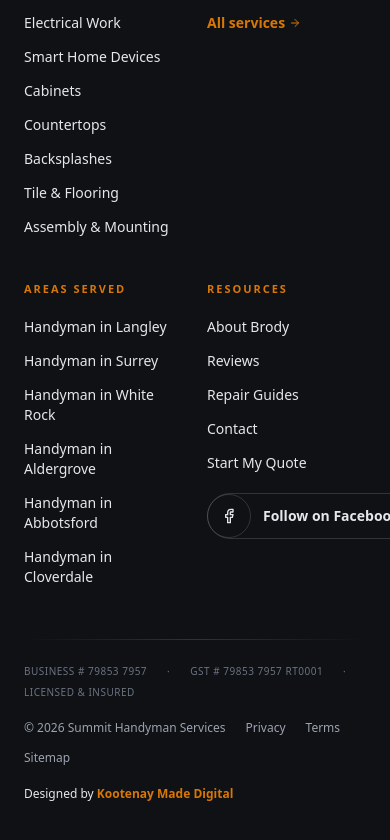
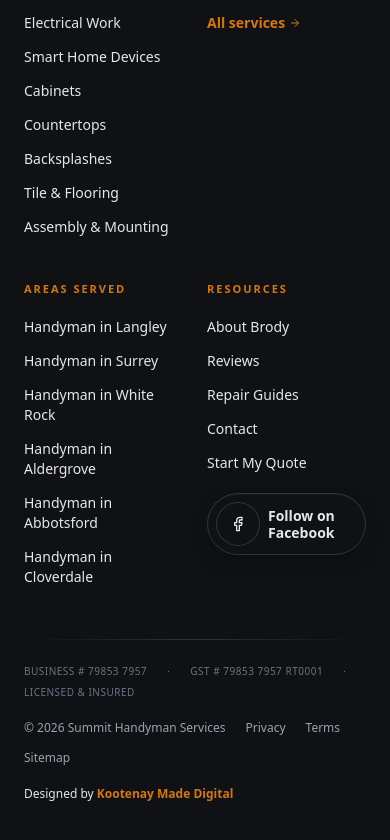
Before and after one commit to KootenayMadeDigital/Summit-Handyman-v2, a Next.js app: page /quote in a window 390 px wide. Shown: the part 3107-3947 px from the top of the page. Built offline with nearby package versions, Linux system fonts and the light colour scheme; a web font is replaced by a local one.

Commit message:
fix: keep footer facebook link inside mobile layout

```diff
--- a/components/layout/footer.tsx
+++ b/components/layout/footer.tsx
@@ -238,12 +238,12 @@ export function Footer() {
               target="_blank"
               rel="noopener"
               aria-label="Follow Summit Handyman on Facebook"
-              className="group mt-4 inline-flex items-center gap-3 rounded-full border border-divider-strong bg-surface-panel/60 pr-5 text-sm text-fg/85 hover:border-accent hover:text-accent transition-colors"
+              className="group mt-4 inline-flex w-full max-w-full min-w-0 items-center gap-2 rounded-full border border-divider-strong bg-surface-panel/60 px-2 py-2 text-sm text-fg/85 shadow-panel transition-all duration-300 ease-editorial hover:-translate-y-0.5 hover:border-accent hover:bg-accent-soft hover:text-accent hover:shadow-gold focus-visible:ring-accent active:translate-y-0 active:scale-[0.98] sm:w-auto sm:gap-3 sm:pr-5"
             >
-              <span className="grid h-11 w-11 place-items-center rounded-full border border-divider-strong text-fg/85 group-hover:border-accent group-hover:text-accent transition-colors -ml-px">
+              <span className="grid h-11 w-11 flex-shrink-0 place-items-center rounded-full border border-divider-strong bg-surface text-fg/85 transition-all duration-300 ease-editorial group-hover:rotate-[-6deg] group-hover:scale-105 group-hover:border-accent group-hover:bg-accent group-hover:text-white">
                 <Facebook className="h-4 w-4" />
               </span>
-              <span className="font-semibold whitespace-nowrap">
+              <span className="min-w-0 text-sm font-semibold leading-tight sm:whitespace-nowrap">
                 Follow on Facebook
               </span>
             </a>
```
